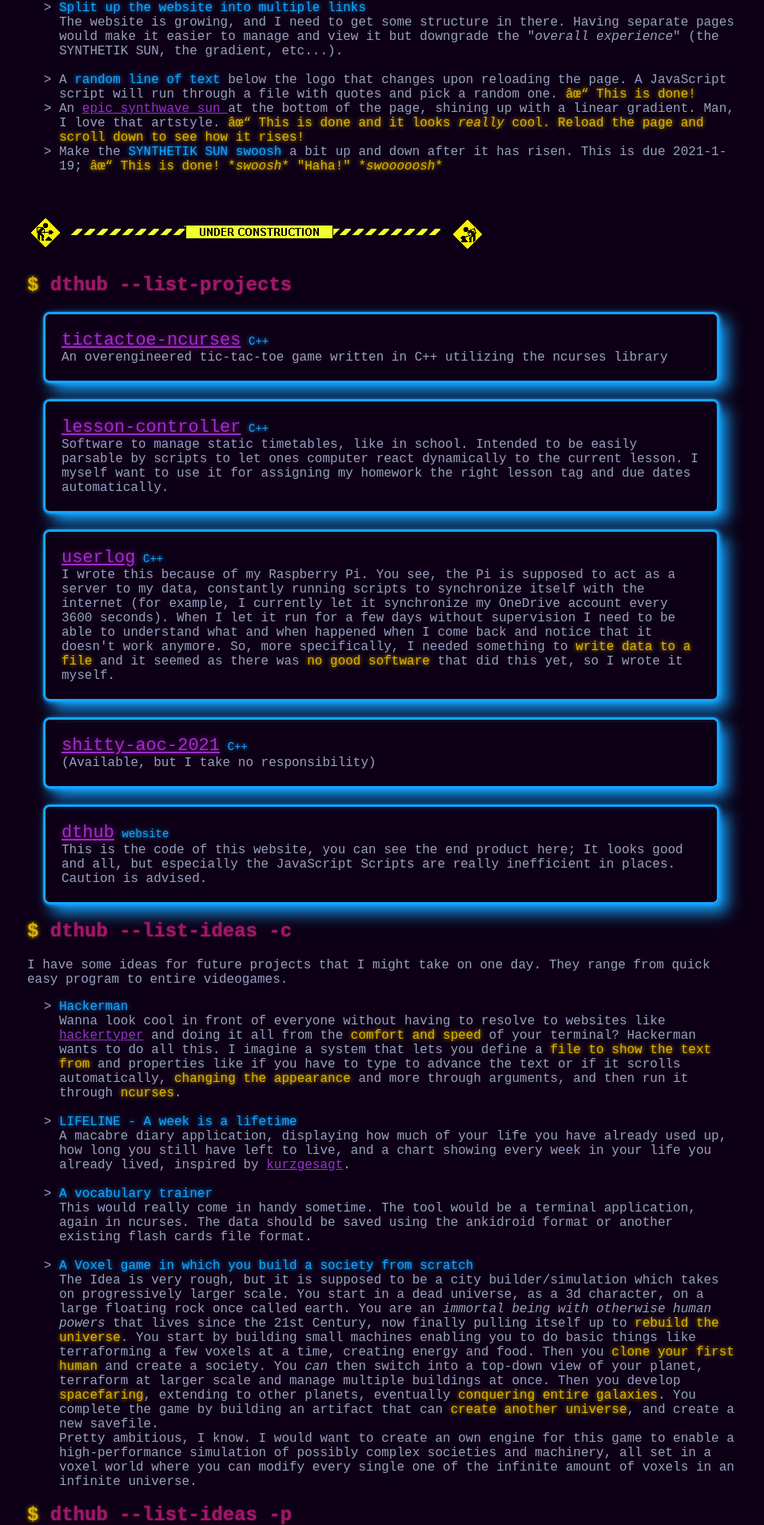
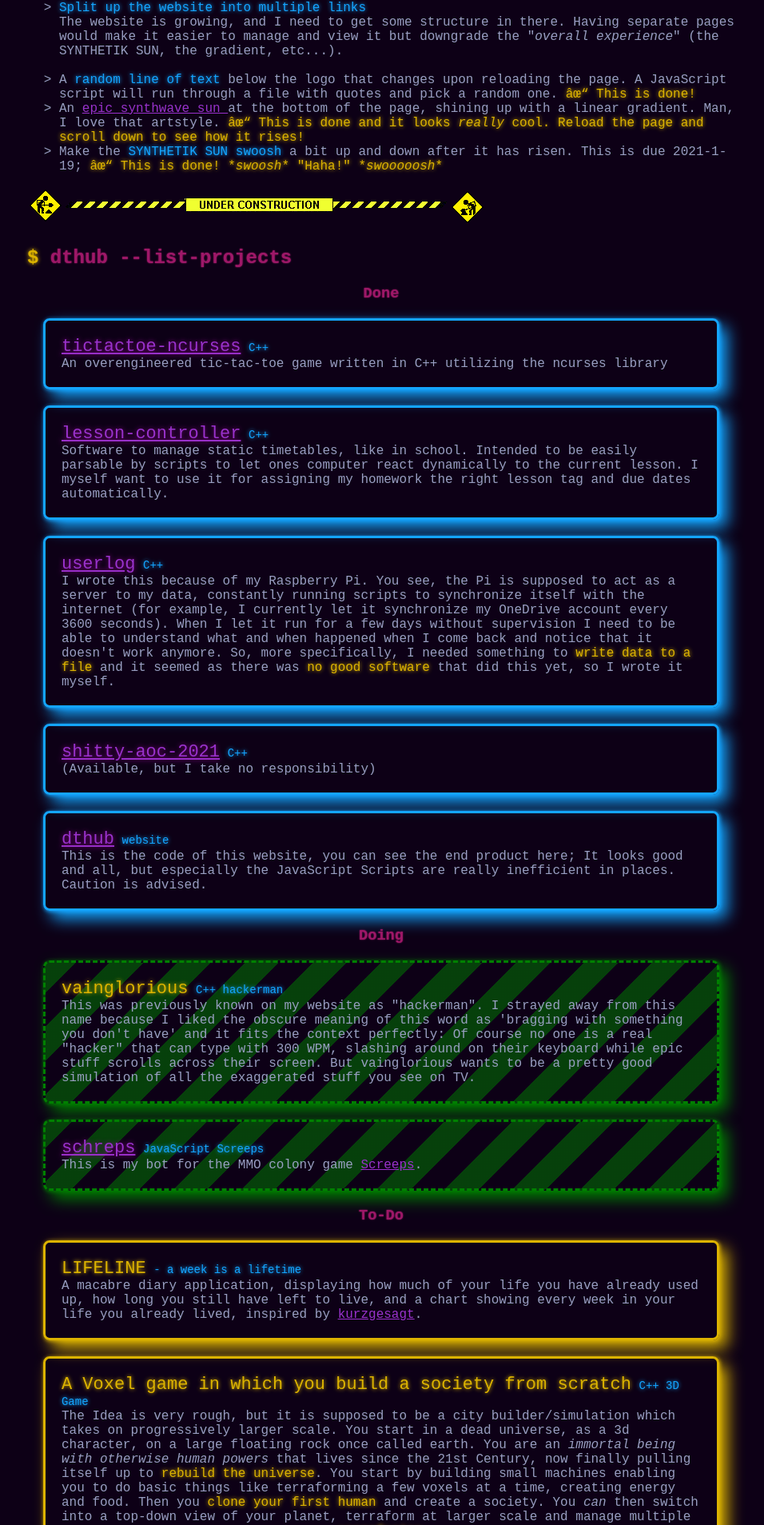
Before and after one commit to Dangertech/dthub, a PHP site: page / in a window 1280 px wide. Shown: the part 882-2789 px from the top of the page at 80% size, without its empty margins (163-1119 px from the left). Run offline with PHP 8.4, Linux system fonts and the light colour scheme.

Commit message:
Completed new --list-projects screen

```diff
--- a/index.html
+++ b/index.html
@@ -96,77 +96,15 @@
 					<gl>✓ This is done! *<i>swoosh</i>* "Haha!" *<i>swooooosh</i>*</gl>
 				</li>
 			</ul>
-			<br>
 		<p class="center">
 			<img src="sources/under_construction.gif" alt="I swear, I'm working so hard right now...">
 		</p>
 		<h2 class="center hover"><gl>$</gl> dthub --list-projects</h2>
+		<! Pipeline with projects >
 		<div id="pipeline" class="center"></div>
 
-		<h2 class="center hover"><gl>$</gl> dthub --list-ideas -c</h2>
-		<p class="center">
-		I have some ideas for future projects that I might take on one day.
-		They range from quick easy program to entire videogames.
-			<ul class="center">
-				<li>
-					<gl class="special">Hackerman</gl>
-					<br>
-					Wanna look cool in front of everyone without having to resolve
-					to websites like <a href="https://hackertyper.net" target="_blank">
-						hackertyper</a>
-					and doing it all from the <gl>comfort and speed</gl> of your terminal?
-					Hackerman wants to do all this. I imagine a system that lets you
-					define a <gl>file to show the text from</gl> and properties like if you
-					have to type to advance the text or if it scrolls automatically,
-					<gl>changing the appearance</gl> and more through arguments, and then run it through
-					<gl>ncurses</gl>.
-				</li>
-				<br>
-				<li>
-					<gl class="special">LIFELINE - A week is a lifetime</gl>
-					<br>
-					A macabre diary application, displaying how much of your life you
-					have already used up, how long you still have left to live,
-					and a chart showing every week in your life you already lived,
-					inspired by
-					<a href="https://shop-us.kurzgesagt.org/products/lifespan-calendar-poster?variant=39451596455984" target="_blank">
-						kurzgesagt</a>.
-				</li>
-				<br>
-				<li>
-					<gl class="special">A vocabulary trainer</gl>
-					<br>
-					This would really come in handy sometime. The tool would be
-					a terminal application, again in ncurses. The data should
-					be saved using the ankidroid format or another existing
-					flash cards file format.
-				</li>
-				<br>
-				<li>
-					<gl class="special">A Voxel game in which you build a society from scratch </gl>
-					<br>
-					The Idea is very rough, but it is supposed to be a
-					city builder/simulation which takes on progressively larger scale.
-					You start in a dead universe, as a 3d character, on a large floating
-					rock once called earth. You are an <em>immortal being with otherwise
-					human powers</em> that lives since the 21st Century, now finally
-					pulling itself up to <gl>rebuild the universe</gl>. You start by building small
-					machines enabling you to do basic things like terraforming a few voxels
-					at a time, creating energy and food. Then you <gl>clone your first human </gl>and
-					create a society. You <em>can</em> then switch into a top-down view of your
-					planet, terraform at larger scale and manage multiple buildings at once.
-					Then you develop <gl>spacefaring</gl>, extending to other planets, eventually
-					<gl>conquering entire galaxies</gl>. You complete the game by building an artifact
-					that can <gl>create another universe</gl>,
-					and create a new savefile.
-					<br>
-					Pretty ambitious, I know. I would want to create an own engine for this game
-					to enable a high-performance simulation of possibly complex societies and machinery,
-					all set in a voxel world where you can modify every single one of the infinite
-					amount of voxels in an infinite universe.
-				</li>
-			</ul>
-		</p>
+		<br>
+		<br>
 		<h2 class="center hover"><gl>$</gl> dthub --list-ideas -p</h2>
 		<p class="center">
 		So my family has gifted me a
--- a/pipeline.js
+++ b/pipeline.js
@@ -60,6 +60,51 @@
 			while epic stuff scrolls across their screen. But vainglorious wants to be
 			a pretty good simulation of all the exaggerated stuff you see on TV.
 			`
+		},
+		{
+			title: "schreps", link: "https://github.com/Dangertech/schreps", attributes: "JavaScript Screeps",
+			description:
+			`
+			This is my bot for the MMO colony game <a href="https://screeps.com">Screeps</a>.
+			`
+		}
+	];
+
+var todo =
+	[
+		{
+			title: "LIFELINE", link: null, attributes: "- a week is a lifetime", description:
+			`
+			A macabre diary application, displaying how much of your life you have already used up,
+			how long you still have left to live, and a chart showing every week in your life
+			you already lived, inspired by
+			<a href="https://shop-eu.kurzgesagt.org/products/lifespan-calendar-poster?userselect=1">kurzgesagt</a>.
+			`
+		},
+		{
+			title: "A Voxel game in which you build a society from scratch", link: null, attributes:
+			"C++ 3D Game", description:
+			`
+				The Idea is very rough, but it is supposed to be a
+				city builder/simulation which takes on progressively larger scale.
+				You start in a dead universe, as a 3d character, on a large floating
+				rock once called earth. You are an <em>immortal being with otherwise
+				human powers</em> that lives since the 21st Century, now finally
+				pulling itself up to <gl>rebuild the universe</gl>. You start by building small
+				machines enabling you to do basic things like terraforming a few voxels
+				at a time, creating energy and food. Then you <gl>clone your first human </gl>and
+				create a society. You <em>can</em> then switch into a top-down view of your
+				planet, terraform at larger scale and manage multiple buildings at once.
+				Then you develop <gl>spacefaring</gl>, extending to other planets, eventually
+				<gl>conquering entire galaxies</gl>. You complete the game by building an artifact
+				that can <gl>create another universe</gl>,
+				and create a new savefile.
+				<br>
+				Pretty ambitious, I know. I would want to create an own engine for this game
+				to enable a high-performance simulation of possibly complex societies and machinery,
+				all set in a voxel world where you can modify every single one of the infinite
+				amount of voxels in an infinite universe.
+			`
 		}
 	];
 
@@ -73,7 +118,7 @@
 			boxType = "box-blue";
 			break;
 		case "doing":
-			boxType = "box-green";
+			boxType = "box-green move-stripes";
 			break;
 		case "todo":
 			boxType = "box-orange";
@@ -82,7 +127,7 @@
 			console.log("ERROR IN PIPELINE: WRONG ARGUMENT PROVIDED TO formatEntry()");
 	}
 	let html = "";
-	html += "<div class=\"box-blue\">";
+	html += "<div class=\"" + boxType + "\">";
 	// Title
 	if (entry.link != null && entry.link != undefined)
 		html += "<a class=\"pipe\" href=\"" + entry.link + "\">" + entry.title + "</a> ";
@@ -101,11 +146,15 @@
 // Start putting items into document
 let pipeloc = document.getElementById("pipeline");
 let html = "";
-html += "<div>";
-for (let i = 0; i<done.length; i++)
-{
+html += "<h3 style=\"text-align: center;\">Done</h3>"
+	 + "<div>";
+for (let i in done)
 	html += formatEntry(done[i], "done");
-}
-html += "</div>";
+html += "</div><h3 style=\"text-align: center;\">Doing</h3><div>";
+for (let i in doing)
+	html += formatEntry(doing[i], "doing");
+html += "</div><h3 style=\"text-align: center;\">To-Do</h3><div>";
+for (let i in todo)
+	html += formatEntry(todo[i], "todo");
 
 pipeloc.innerHTML = html;
--- a/style.css
+++ b/style.css
@@ -80,29 +80,56 @@
 	border-radius: 8px;
 	margin: 20px;
 	padding: 20px;
-	/*box-shadow: 10px 10px;*/
 	box-shadow: 1px 1px 5px #14a5ff, 10px 10px 20px #14a5ff;
+	transition: 0.3s;
+}
+div.box-blue:hover
+{
+	border-color: #0cdfff;
+	box-shadow: 3px 3px 8px #0cdfff, 12px 12px 20px #0cdfff;
+	border-radius: 20px;
 }
 div.box-green
 {
-	border-style: solid;
-	border-color: #14a5ff;
+	border-style: dashed;
+	border-color: green;
 	border-radius: 8px;
 	margin: 20px;
 	padding: 20px;
-	/*box-shadow: 10px 10px;*/
-	box-shadow: 1px 1px 5px #14a5ff, 10px 10px 20px #14a5ff;
+	box-shadow: 1px 1px 5px green, 10px 10px 20px green;
+	transition: 0.3s;
+}
+div.box-green:hover
+{
+	border-color: #3bdf00;
+	box-shadow: 3px 3px 8px #3bdf00, 12px 12px 20px #3bdf00;
+	border-radius: 20px;
 }
 div.box-orange
 {
 	border-style: solid;
-	border-color: #14a5ff;
+	border-color: #dcb300;
 	border-radius: 8px;
 	margin: 20px;
 	padding: 20px;
-	/*box-shadow: 10px 10px;*/
-	box-shadow: 1px 1px 5px #14a5ff, 10px 10px 20px #14a5ff;
+	box-shadow: 1px 1px 5px #dcb300, 10px 10px 20px #dcb300;
+	transition: 0.3s;
 }
+div.box-orange:hover
+{
+	border-color: #ffcc00;
+	box-shadow: 3px 3px 8px #ffcc00, 12px 12px 20px #ffcc00;
+	border-radius: 20px;
+}
+div.move-stripes
+{
+	background-image: repeating-linear-gradient(-45deg, #00000000 , #00000000 30px, #00800080 30px, #00800080 60px);
+}
+div.move-stripes:hover
+{
+	background-image: repeating-linear-gradient(-45deg, #00000000 , #00000000 30px, #00d30080 30px, #00d30080 60px);
+}
+
 a.pipe
 {
 	font-size: 22px !important;
```
